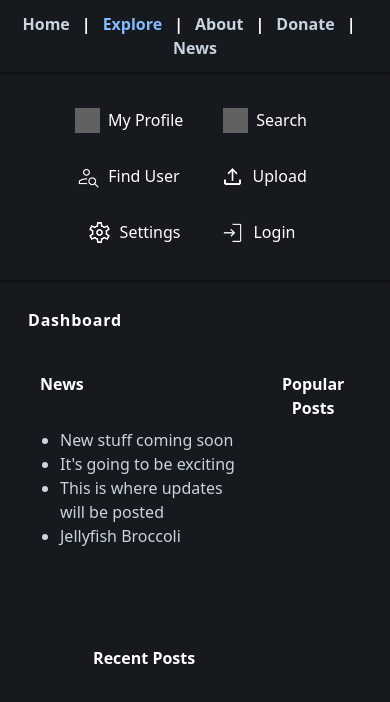
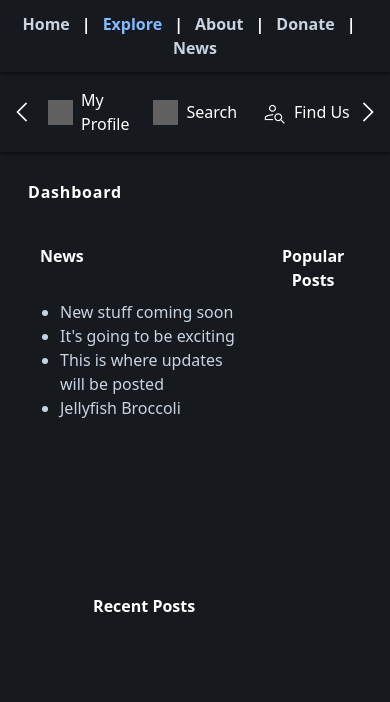
Before and after one commit to william-horn/wizard-wiki, a Next.js app: page /explore in a window 390 px wide. Shown: the top 702 px of the page. Built offline with nearby package versions, Linux system fonts and the light colour scheme; grey boxes are pictures that could not be loaded; a web font is replaced by a local one.

Commit message:
menu is now mobile responsive on explore page

```diff
--- a/components/buttons/Button.js
+++ b/components/buttons/Button.js
@@ -18,10 +18,10 @@ const Button = ({
   const iconClass = "custom-icon filter invert";
 
   return (
-    <Container onClick={onClick} className={constructClassName("flex items-center mx-2 my-2 px-2 rounded cursor-pointer", {className: containerClassName, remove: containerRemove})}>
+    <Container onClick={onClick} className={constructClassName("flex min-w-fit items-center mx-2 my-2 px-2 rounded cursor-pointer", {className: containerClassName, remove: containerRemove})}>
       {
         leftIcon ?
-          <Container className={iconContaierClass} style={{width: iconSize, height: iconSize}}>
+          <Container className={iconContaierClass} style={{'min-width': iconSize, height: iconSize}}>
             <Image alt="icon" className={iconClass} src={leftIcon} fill sizes="48px"/>
           </Container>
         : <></>
@@ -34,7 +34,7 @@ const Button = ({
 
       {
         rightIcon ?
-          <Container className={iconContaierClass} style={{width: iconSize, height: iconSize}}>
+          <Container className={iconContaierClass} style={{'min-width': iconSize, height: iconSize}}>
             <Image alt="icon" className={iconClass} src={rightIcon} fill sizes="48px"/>
           </Container>
         : <></>
--- a/pages/explore/index.js
+++ b/pages/explore/index.js
@@ -28,16 +28,20 @@ const Explore = function() {
       <Container className={"flex w-full h-full page-content flex-col md:flex-row"}>
 
         {/* Menu */}
-        <Container ref={menuRef} className={"menu-bar min-w-[215px] md:h-full h-fit sticky top-[20px]"}>
-          <Container className={"relative right-[100%] card-shadow p-5 h-full menu-slide-in"}>
+        <Container ref={menuRef} className={"menu-bar md:min-w-[215px] md:shadow-[none] card-shadow min-w-full md:h-full h-fit sticky top-[20px]"}>
+          <Container className={"relative right-[100%] md:m-0 mx-10 md:p-5 p-0 h-full md:card-shadow shadow-[none] menu-slide-in"}>
+            <Container className="absolute flex flex-col justify-center w-full h-full md:hidden">
+              <Image src={Icons.ArrowLeftIcon} width={24} height={24} className="absolute right-[100%] filter invert"/>
+              <Image src={Icons.ArrowLeftIcon} width={24} height={24} className="absolute left-[100%] filter invert rotate-180"/>
+            </Container>
             <Title className="hidden mb-3 ml-3 tracking-wider text-left md:block" remove="text-center">Menu</Title>
-            <Container className="flex flex-row flex-wrap justify-center md:flex-col md:flex-nowrap md:justify-start">
-              <Link href="/profile"><Button containerClassName="group hover:bg-[#333e4a]" leftIcon={Icons.ProfileIcon}>My Profile</Button></Link>
-              <Button containerClassName="group hover:bg-[#333e4a]" leftIcon={Icons.SearchIcon}>Search</Button>
-              <Button containerClassName="group hover:bg-[#333e4a]" leftIcon={Icons.FindPersonIcon}>Find User</Button>
-              <Button containerClassName="group hover:bg-[#333e4a]" leftIcon={Icons.UploadIcon}>Upload</Button>
-              <Button containerClassName="group hover:bg-[#333e4a]" leftIcon={Icons.SettingsIcon}>Settings</Button>
-              <Button containerClassName="group hover:bg-[#333e4a]" leftIcon={Icons.LoginIcon}>Login</Button>
+            <Container className="flex flex-row justify-start overflow-x-auto md:flex-col md:flex-nowrap md:justify-start">
+              <Link href="/profile"><Button containerClassName="group hover:bg-[#333e4a] md:mx-2 mx-0" containerRemove="mx-2" leftIcon={Icons.ProfileIcon}>My Profile</Button></Link>
+              <Button containerClassName="group hover:bg-[#333e4a] md:mx-2 mx-0" containerRemove="mx-2" leftIcon={Icons.SearchIcon}>Search</Button>
+              <Button containerClassName="group hover:bg-[#333e4a] md:mx-2 mx-0" containerRemove="mx-2" leftIcon={Icons.FindPersonIcon}>Find User</Button>
+              <Button containerClassName="group hover:bg-[#333e4a] md:mx-2 mx-0" containerRemove="mx-2" leftIcon={Icons.UploadIcon}>Upload</Button>
+              <Button containerClassName="group hover:bg-[#333e4a] md:mx-2 mx-0" containerRemove="mx-2" leftIcon={Icons.SettingsIcon}>Settings</Button>
+              <Button containerClassName="group hover:bg-[#333e4a] md:mx-2 mx-0" containerRemove="mx-2" leftIcon={Icons.LoginIcon}>Login</Button>
             </Container>
           </Container>
         </Container>
--- a/styles/globals.css
+++ b/styles/globals.css
@@ -38,6 +38,10 @@
 
   .nav-link.hover-effect {
     @apply text-[#84baff];
+  }
+
+  .card-shadow {
+    @apply shadow-[0_0_5px_black]
   }
 }
 
@@ -83,9 +87,9 @@ a {
   animation-fill-mode: forwards; */
 }
 
-.card-shadow {
+/* .card-shadow {
   box-shadow: 0 0 5px black;
-}
+} */
 
 .home-image {
   filter: drop-shadow(2px 4px 15px black);
```
